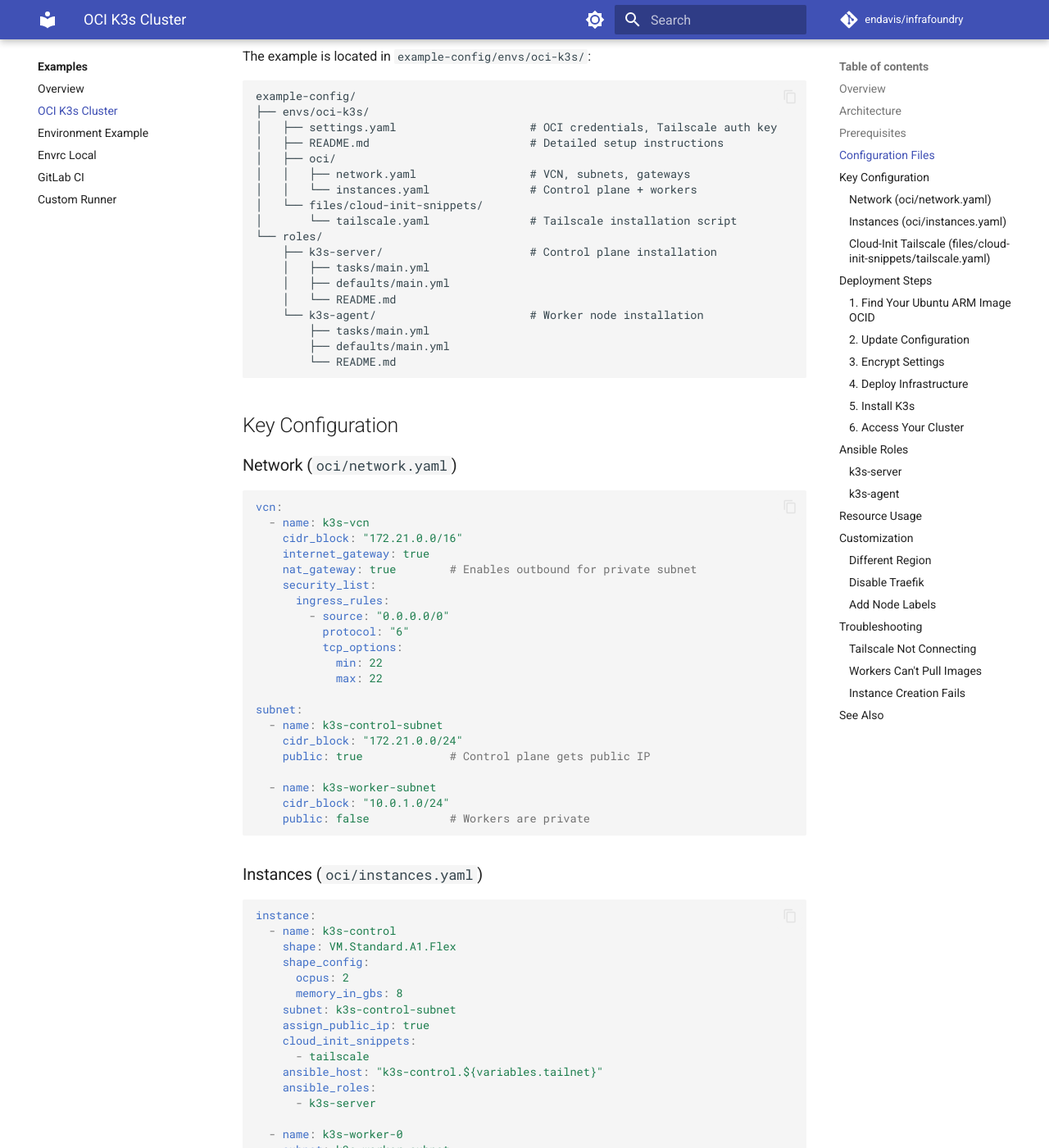
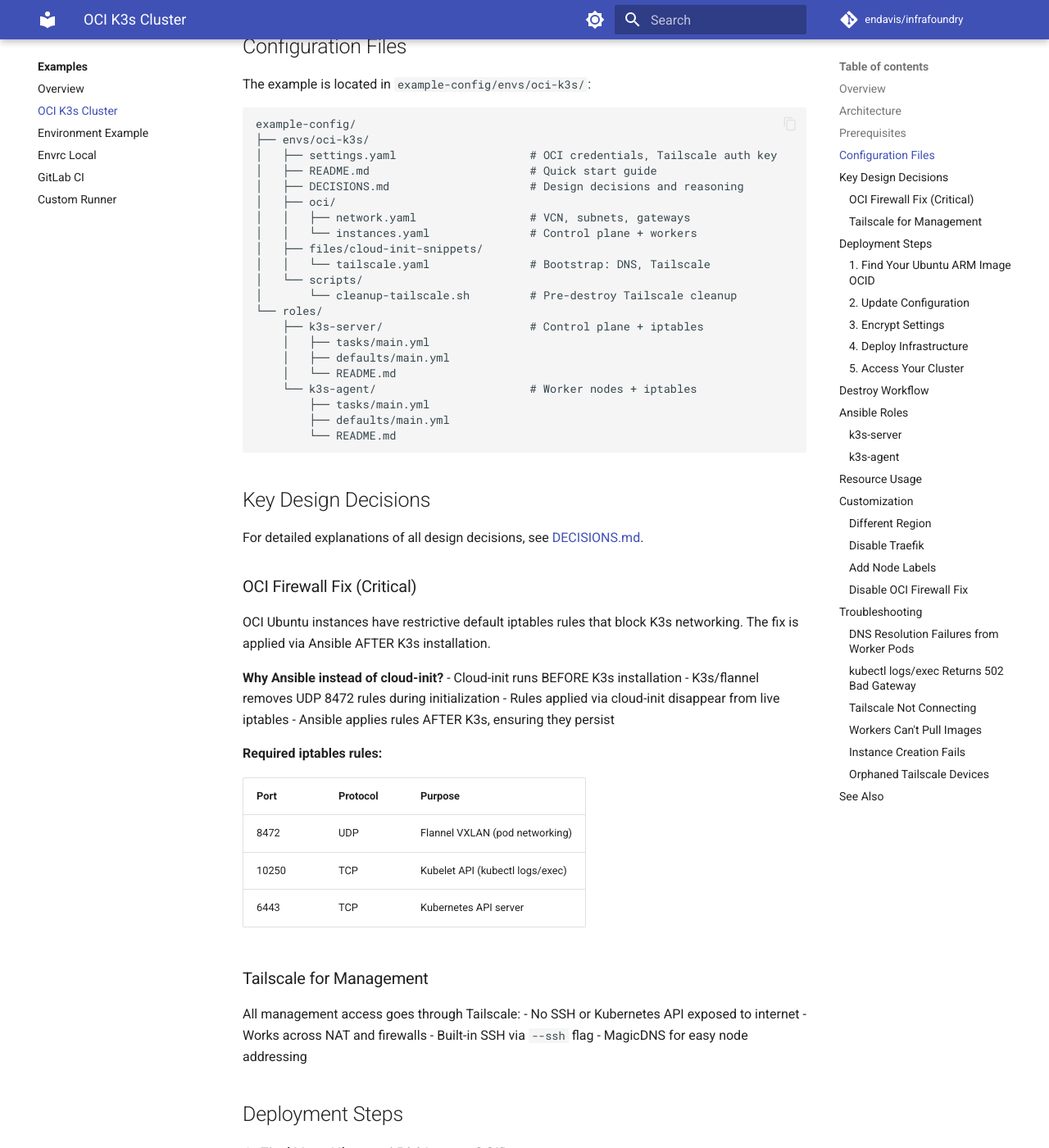
Before and after one commit to endavis/infrafoundry, an MkDocs documentation site: the page built from docs/examples/oci-k3s-cluster.md, in a window 1280 px wide and 1400 px high, scrolled down 1435 px. Shown: the whole window at 82% size. Built offline with MkDocs 1.6.1 and Material for MkDocs 9.7.7, drawn with Linux system fonts in a browser that asks for light colours; comment, search, counter and statistics services are not loaded; some of the changed text lies outside the part shown.

Commit message:
docs: update oci-k3s example configuration and documentation (merges PR #210, closes #207)
Update the OCI K3s example environment with:
- Updated README documentation
- Tailscale cloud-init snippet improvements
- K3s agent/server role task updates
- Decisions documentation
- Cleanup scripts

Closes #207

Co-authored-by: Claude Opus 4.5 <noreply@anthropic.com>

````diff
--- a/docs/examples/oci-k3s-cluster.md
+++ b/docs/examples/oci-k3s-cluster.md
@@ -10,6 +10,7 @@ This example demonstrates:
 - **Network Isolation**: Workers in private subnet with NAT gateway for image pulls
 - **Secure Access**: Tailscale overlay network for SSH and kubectl access
 - **Full Automation**: Terraform for infrastructure, Ansible for K3s installation
+- **OCI Firewall Fix**: Automated iptables configuration for K3s networking
 
 ## Architecture
 
@@ -35,13 +36,13 @@ This example demonstrates:
    └────────┘       │  │                 │    │ └─────────────────┘ │    │
                     │  └─────────────────┘    └─────────────────────┘    │
                     └─────────────────────────────────────────────────────┘
-                                            │
-                                            │ Tailscale Overlay
-                                            ▼
-                                    ┌───────────────┐
-                                    │  Your Device  │
-                                    │  (Tailscale)  │
-                                    └───────────────┘
+                                           │
+                                           │ Tailscale Overlay
+                                           ▼
+                                   ┌───────────────┐
+                                   │  Your Device  │
+                                   │  (Tailscale)  │
+                                   └───────────────┘
 ```
 
 ## Prerequisites
@@ -59,93 +60,55 @@ The example is located in `example-config/envs/oci-k3s/`:
 example-config/
 ├── envs/oci-k3s/
 │   ├── settings.yaml                    # OCI credentials, Tailscale auth key
-│   ├── README.md                        # Detailed setup instructions
+│   ├── README.md                        # Quick start guide
+│   ├── DECISIONS.md                     # Design decisions and reasoning
 │   ├── oci/
 │   │   ├── network.yaml                 # VCN, subnets, gateways
 │   │   └── instances.yaml               # Control plane + workers
-│   └── files/cloud-init-snippets/
-│       └── tailscale.yaml               # Tailscale installation script
+│   ├── files/cloud-init-snippets/
+│   │   └── tailscale.yaml               # Bootstrap: DNS, Tailscale
+│   └── scripts/
+│       └── cleanup-tailscale.sh         # Pre-destroy Tailscale cleanup
 └── roles/
-    ├── k3s-server/                      # Control plane installation
+    ├── k3s-server/                      # Control plane + iptables
     │   ├── tasks/main.yml
     │   ├── defaults/main.yml
     │   └── README.md
-    └── k3s-agent/                       # Worker node installation
+    └── k3s-agent/                       # Worker nodes + iptables
         ├── tasks/main.yml
         ├── defaults/main.yml
         └── README.md
 ```
 
-## Key Configuration
+## Key Design Decisions
 
-### Network (`oci/network.yaml`)
+For detailed explanations of all design decisions, see [DECISIONS.md](../../example-config/envs/oci-k3s/DECISIONS.md).
 
-```yaml
-vcn:
-  - name: k3s-vcn
-    cidr_block: "172.21.0.0/16"
-    internet_gateway: true
-    nat_gateway: true        # Enables outbound for private subnet
-    security_list:
-      ingress_rules:
-        - source: "0.0.0.0/0"
-          protocol: "6"
-          tcp_options:
-            min: 22
-            max: 22
+### OCI Firewall Fix (Critical)
 
-subnet:
-  - name: k3s-control-subnet
-    cidr_block: "172.21.0.0/24"
-    public: true             # Control plane gets public IP
+OCI Ubuntu instances have restrictive default iptables rules that block K3s networking. The fix is applied via Ansible AFTER K3s installation.
 
-  - name: k3s-worker-subnet
-    cidr_block: "10.0.1.0/24"
-    public: false            # Workers are private
-```
+**Why Ansible instead of cloud-init?**
+- Cloud-init runs BEFORE K3s installation
+- K3s/flannel removes UDP 8472 rules during initialization
+- Rules applied via cloud-init disappear from live iptables
+- Ansible applies rules AFTER K3s, ensuring they persist
 
-### Instances (`oci/instances.yaml`)
+**Required iptables rules:**
 
-```yaml
-instance:
-  - name: k3s-control
-    shape: VM.Standard.A1.Flex
-    shape_config:
-      ocpus: 2
-      memory_in_gbs: 8
-    subnet: k3s-control-subnet
-    assign_public_ip: true
-    cloud_init_snippets:
-      - tailscale
-    ansible_host: "k3s-control.${variables.tailnet}"
-    ansible_roles:
-      - k3s-server
+| Port | Protocol | Purpose |
+|------|----------|---------|
+| 8472 | UDP | Flannel VXLAN (pod networking) |
+| 10250 | TCP | Kubelet API (kubectl logs/exec) |
+| 6443 | TCP | Kubernetes API server |
 
-  - name: k3s-worker-0
-    subnet: k3s-worker-subnet
-    assign_public_ip: false
-    ansible_roles:
-      - k3s-agent
-    ansible_vars:
-      k3s_control_host: "k3s-control"
-```
+### Tailscale for Management
 
-### Cloud-Init Tailscale (`files/cloud-init-snippets/tailscale.yaml`)
-
-The cloud-init snippet installs Tailscale on first boot with retry logic for unreliable networks:
-
-```yaml
-#cloud-config
-runcmd:
-  - |
-    # Download and install Tailscale with retries
-    for i in $(seq 1 30); do
-      curl -fsSL https://pkgs.tailscale.com/stable/ubuntu/pool/tailscale_*.deb -o /tmp/tailscale.deb && break
-      sleep 10
-    done
-    dpkg -i /tmp/tailscale.deb
-  - tailscale up --auth-key=${TS_AUTH_KEY} --hostname=${HOSTNAME} --ssh
-```
+All management access goes through Tailscale:
+- No SSH or Kubernetes API exposed to internet
+- Works across NAT and firewalls
+- Built-in SSH via `--ssh` flag
+- MagicDNS for easy node addressing
 
 ## Deployment Steps
 
@@ -155,7 +118,7 @@ runcmd:
 oci compute image list \
   --compartment-id <your-compartment-ocid> \
   --operating-system "Canonical Ubuntu" \
-  --operating-system-version "22.04" \
+  --operating-system-version "24.04" \
   --shape "VM.Standard.A1.Flex" \
   --sort-by TIMECREATED --sort-order DESC \
   --query 'data[0].id' --raw-output
@@ -194,20 +157,11 @@ sops --encrypt --in-place envs/oci-k3s/settings.yaml
 # Generate and review Terraform
 infra plan --env oci-k3s
 
-# Create infrastructure
+# Create infrastructure and install K3s
 infra apply --env oci-k3s
 ```
 
-### 5. Install K3s
-
-After Terraform completes and nodes join Tailscale:
-
-```bash
-# Run Ansible to install K3s
-infra apply --env oci-k3s --ansible-only
-```
-
-### 6. Access Your Cluster
+### 5. Access Your Cluster
 
 ```bash
 # Use the fetched kubeconfig
@@ -218,6 +172,24 @@ kubectl get nodes
 kubectl get pods -A
 ```
 
+## Destroy Workflow
+
+**Important:** Clean up Tailscale devices before destroying infrastructure to avoid orphaned entries.
+
+```bash
+# 1. Clean up Tailscale devices
+TAILSCALE_API_KEY=tskey-api-xxx ./scripts/cleanup-tailscale.sh
+
+# 2. Destroy infrastructure
+infra destroy --env oci-k3s
+
+# 3. (Optional) Recreate
+infra apply --env oci-k3s
+```
+
+Get your API key from: https://login.tailscale.com/admin/settings/keys
+Required scopes: `devices:read`, `devices:write`
+
 ## Ansible Roles
 
 ### k3s-server
@@ -226,11 +198,14 @@ Installs K3s control plane:
 - Configures TLS SANs for Tailscale hostname
 - Fetches kubeconfig to local machine
 - Updates server endpoint for remote access
+- **Applies OCI iptables fix after K3s installation**
 
 Variables:
 - `kubeconfig_local_path`: Where to save kubeconfig (default: `~/.kube/k3s-cluster.yaml`)
 - `k3s_version`: Specific version (default: latest)
 - `k3s_server_args`: Additional server arguments
+- `k3s_vcn_cidr`: VCN CIDR for iptables rules (default: `172.21.0.0/16`)
+- `k3s_oci_firewall_fix`: Enable OCI firewall fix (default: `true`)
 
 ### k3s-agent
 
@@ -238,11 +213,14 @@ Installs K3s worker nodes:
 - Fetches join token from control plane
 - Joins existing cluster
 - Verifies successful registration
+- **Applies OCI iptables fix after K3s installation**
 
 Variables:
 - `k3s_control_host`: Inventory name of control plane (required)
 - `k3s_version`: Should match server version
 - `k3s_agent_args`: Additional agent arguments
+- `k3s_vcn_cidr`: VCN CIDR for iptables rules (default: `172.21.0.0/16`)
+- `k3s_oci_firewall_fix`: Enable OCI firewall fix (default: `true`)
 
 ## Resource Usage
 
@@ -277,7 +255,44 @@ ansible_vars:
   k3s_agent_args: "--node-label zone=private"
 ```
 
+### Disable OCI Firewall Fix
+
+If running on a non-OCI cloud or with different firewall configuration:
+```yaml
+ansible_vars:
+  k3s_oci_firewall_fix: false
+```
+
 ## Troubleshooting
+
+### DNS Resolution Failures from Worker Pods
+
+**Symptom:** `nslookup kubernetes.default.svc` times out from worker pods
+
+**Cause:** UDP 8472 (VXLAN) blocked by iptables
+
+**Diagnosis:**
+```bash
+# Check if VXLAN rule exists
+ssh ubuntu@<node> 'sudo iptables -L INPUT -n | grep 8472'
+# Should show: ACCEPT udp -- 172.21.0.0/16 0.0.0.0/0 udp dpt:8472
+```
+
+**Fix:** Re-run Ansible to apply iptables rules:
+```bash
+infra apply --env oci-k3s --ansible-only
+```
+
+### kubectl logs/exec Returns 502 Bad Gateway
+
+**Symptom:** `kubectl logs <pod>` or `kubectl exec` fails with 502
+
+**Cause:** TCP 10250 (kubelet API) blocked by iptables
+
+**Diagnosis:**
+```bash
+ssh ubuntu@<node> 'sudo iptables -L INPUT -n | grep 10250'
+```
 
 ### Tailscale Not Connecting
 
@@ -297,8 +312,16 @@ Verify NAT gateway is configured and private subnet routes through it.
 
 OCI free tier ARM instances are popular. Try different availability domains or off-peak hours.
 
+### Orphaned Tailscale Devices
+
+After destroy, devices may remain in Tailscale admin console. Run cleanup script:
+```bash
+TAILSCALE_API_KEY=tskey-api-xxx ./scripts/cleanup-tailscale.sh
+```
+
 ## See Also
 
+- [Design Decisions Document](../../example-config/envs/oci-k3s/DECISIONS.md)
 - [OCI Provider Documentation](../providers/oci.md)
 - [Ansible Runner Documentation](../runners/ansible.md)
 - [Separate Config Repository Guide](../configuration/separate-config-repo.md)
````
Also changed, not shown: other parts of docs/examples/oci-k3s-cluster.md (+1 -1 lines), example-config/envs/oci-k3s/DECISIONS.md (added, +298 -0 lines), example-config/envs/oci-k3s/README.md (+25 -7 lines), 4 other files.
